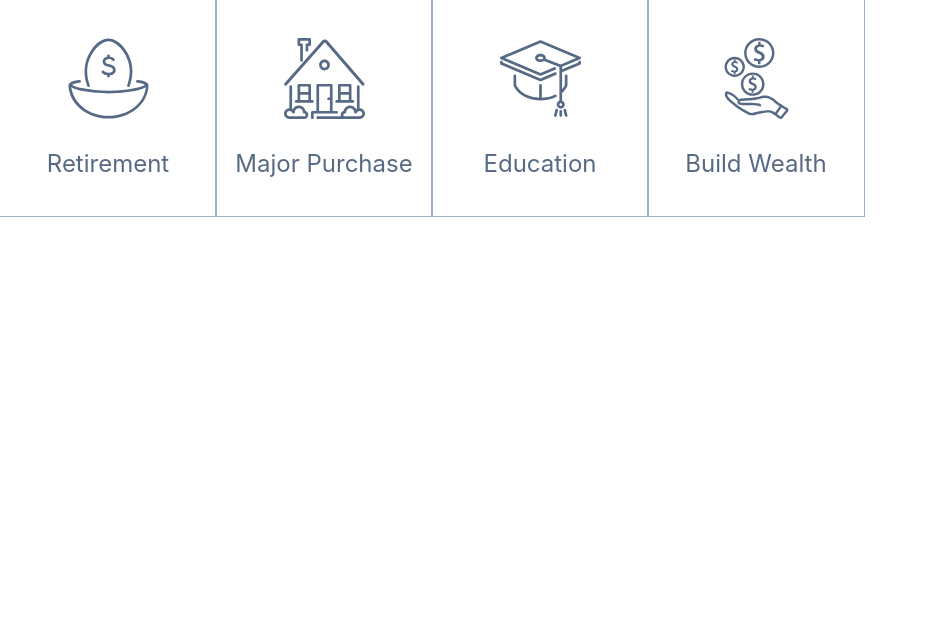
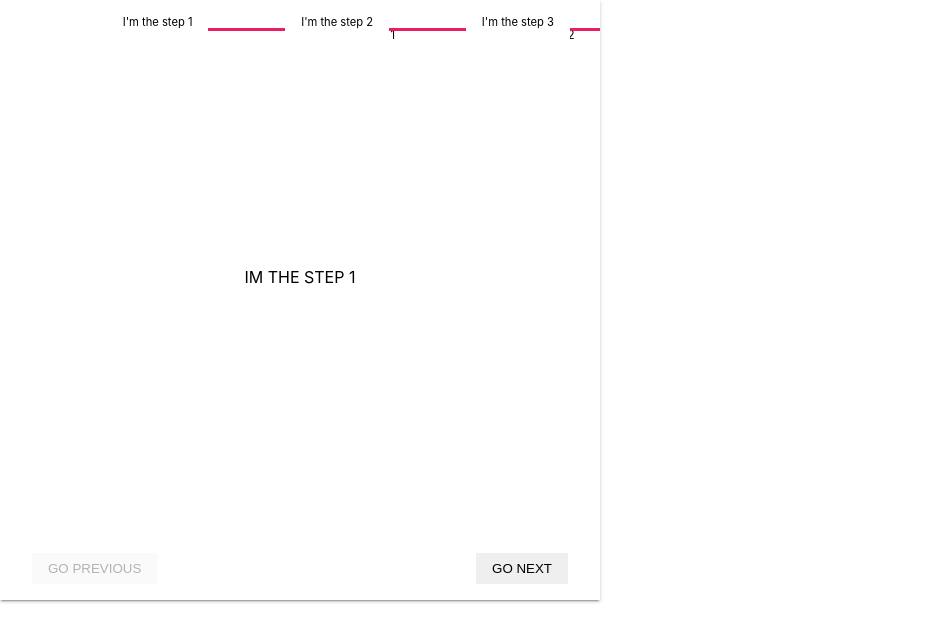
Before and after one commit to Milan1993/invest-strategy, a React (Create React App) app: page / in a window 1280 px wide. Shown: the top 642 px of the page, without its empty margins (0-928 px from the left). Built offline with nearby package versions, Linux system fonts and the light colour scheme; the HTML template or start-up script is replaced by a standard one.

Commit message:
Stepper component - initial version

```diff
--- /dev/null
+++ b/src/App.css
@@ -0,0 +1,35 @@
+.wrapper {
+    width: 100vw;
+    height: 100vh;
+    display: flex;
+    align-items: center;
+    justify-content: center;
+    background: #afafaf;
+  }
+
+  .step {
+    height: 100%;
+    width: 100%;
+    display: flex;
+    flex-direction: column;
+    justify-content: space-between;
+    background: #fff;
+  }
+
+  .step-body {
+    flex: 1;
+    justify-content: center;
+    align-items: center;
+    display: flex;
+  }
+
+  .step-actions {
+    display: inline-flex;
+    justify-content: space-between;
+    margin: 0 2rem 1rem;
+  }
+
+  .step-button {
+    padding: 0.5rem 1rem;
+    border: none;
+  }
--- a/src/App.js
+++ b/src/App.js
@@ -1,15 +1,64 @@
 import GoalType from "./components/GoalType";
+import { Stepper } from "./components/Step/Stepper";
+import "./App.css";
+
+const Step = ({
+  goNextStep,
+  goPreviousStep,
+  isFirst,
+  isLast,
+  step,
+}) => {
+  return (
+    <div className="step">
+      <div className="step-body">IM THE STEP {step}</div>
+      <div className="step-actions">
+        {/* If we are in the Step 1, we cannot go back, so we disable this */}
+        <button
+          className="step-button"
+          disabled={isFirst}
+          onClick={goPreviousStep}
+        >
+          GO PREVIOUS
+        </button>
+        {/* Same but with the last step */}
+        <button className="step-button" disabled={isLast} onClick={goNextStep}>
+          GO NEXT
+        </button>
+      </div>
+    </div>
+  );
+};
 
 function App() {
   return (
     <div className="App">
       <header className="App-header"></header>
-      <GoalType type="retirement"/>
+      {/* <GoalType type="retirement"/>
       <GoalType type="major-purchase"/>
       <GoalType type="education"/>
-      <GoalType type="build-wealth"/>
+      <GoalType type="build-wealth"/> */}
+      <Stepper
+        steps={[
+          {
+            title: "I'm the step 1",
+            // Render whatever you want here, we will improve this later
+            element: stepProps => <Step {...stepProps} />,
+          },
+          {
+            title: "I'm the step 2",
+            element: stepProps => <Step {...stepProps} />,
+          },
+          {
+            title: "I'm the step 3",
+            element: stepProps => <Step {...stepProps} />,
+          },
+        ]}
+      />
     </div>
   );
 }
 
+
+
 export default App;
--- /dev/null
+++ b/src/components/Step/StepProgress.jsx
@@ -0,0 +1,63 @@
+import styled, {css} from "styled-components";
+
+const StepperProgressWrapper = styled.div`
+  position: absolute;
+  top: 15px;
+  width: 100%;
+  z-index: 9;
+`;
+
+const Wrapper = styled.div`
+  width: 90%;
+  position: relative;
+  display: flex;
+  margin: auto;
+  justify-content: space-between;
+`;
+
+const StepTitle = styled.div`
+  text-align: center;
+  font-size: 0.7rem;
+  align-items: center;
+  background: #fff;
+  padding: 0 1rem;
+  height: 30px;
+`;
+
+const StepTitleNumber = styled.div`
+  position: absolute;
+  width: 100%;
+  height: 3px;
+  top: 13px;
+  z-index: -1;
+  background: #e91e63;
+  transition: width 1s cubic-bezier(0.23, 1, 0.32, 1) 0s;
+`;
+
+const StepperProgressBar = styled.div`
+  ${props => props.width && css`
+    width: ${props.width}%;
+  `}
+`;
+
+const StepperProgress = ({ stepTitles, currentStep }) => {
+  const progressPerStep = 100 / (stepTitles.length - 1);
+  const progress = (currentStep - 1) * progressPerStep;
+
+  return (
+    <StepperProgressWrapper>
+      <Wrapper>
+        <StepperProgressBar width={progress} />
+
+        {stepTitles.map((title, i) => (
+          <StepTitle>
+            <StepTitleNumber>{i + 1}</StepTitleNumber>
+            {title}
+          </StepTitle>
+        ))}
+      </Wrapper>
+    </StepperProgressWrapper>
+  );
+};
+
+export default StepperProgress;
--- /dev/null
+++ b/src/components/Step/Stepper.jsx
@@ -0,0 +1,87 @@
+import React, { useState, useEffect, useRef } from "react";
+import styled from 'styled-components';
+import StepProgress from './StepProgress'
+
+const StepperComponent = styled.div`
+  width: 600px;
+  height: 600px;
+  position: relative;
+  overflow: hidden;
+  display: inline-block;
+  box-shadow: rgba(0, 0, 0, 0.2) 0px 3px 1px -2px,
+    rgba(0, 0, 0, 0.14) 0px 2px 2px 0px, rgba(0, 0, 0, 0.12) 0px 1px 5px 0px;
+`;
+
+const StepperSelector = styled.div`
+  position: absolute;
+  top: 0;
+  height: 100%;
+  display: inline-flex;
+  /* Animate each step movement */
+  transition: transform 1s cubic-bezier(0.23, 1, 0.32, 1) 0s;
+`;
+
+const StepWrapper = styled.div`
+  width: 600px;
+  height: 100%;`
+;
+
+
+export const Stepper = ({ steps }) => {
+  const [currentStep, setCurrentStep] = useState(1);
+  const stepperSelector = useRef(null);
+  // Every time our currentStep is updated, we are going to trigger this
+  useEffect(() => {
+    moveStepper();
+  }, [currentStep]);
+
+  const goNextStep = () => {
+    const nextStep = currentStep + 1;
+    if (nextStep <= steps.length) {
+      setCurrentStep(nextStep);
+    }
+  };
+
+  const goPreviousStep = () => {
+    const previousStep = currentStep - 1;
+    if (previousStep >= 1) {
+      setCurrentStep(previousStep);
+    }
+  };
+
+  const moveStepper = () => {
+    if (stepperSelector.current) {
+      const stepper = stepperSelector.current;
+      const stepWidth = stepper.offsetWidth / steps.length;
+      stepper.style.transform = `translateX(-${stepWidth * (currentStep - 1)
+        }px)`;
+    }
+  };
+
+  return (
+    <StepperComponent>
+      <StepProgress
+        stepTitles={steps.map(step => step.title)}
+        currentStep={currentStep}
+      />
+      {/* This will display our current step */}
+      <StepperSelector ref={stepperSelector}>
+        {steps.map((step, i) => (
+          <StepWrapper>
+            <step.element
+              step={i + 1}
+              goNextStep={goNextStep}
+              goPreviousStep={goPreviousStep}
+              // From our state
+              currentStep={currentStep}
+              // Check if this step is the first one
+              isFirst={i === 0}
+              // Check if its the last one
+              isLast={i === steps.length - 1}
+            />
+          </StepWrapper>
+        ))}
+      </StepperSelector>
+    </StepperComponent>
+  );
+};
```
